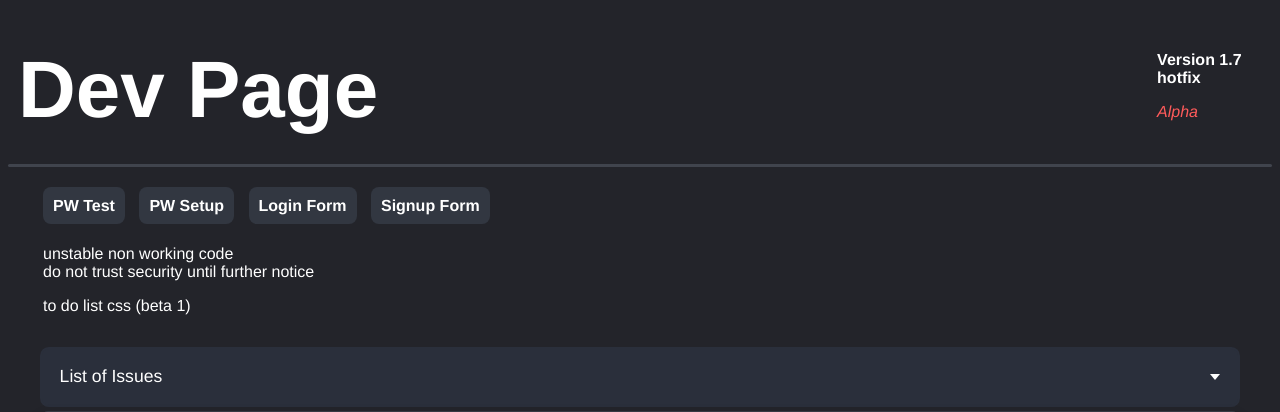
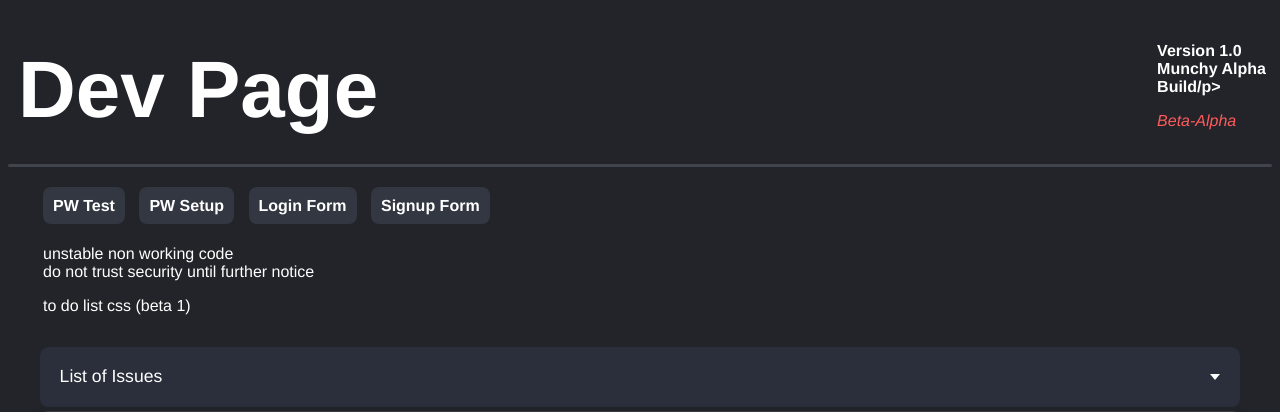
Before and after one commit to PassMasters/pwsystem, a Django app: page / in a window 1280 px wide. Shown: the top 412 px of the page. Run offline with Django 3.2, Linux system fonts and the light colour scheme; parts of the project's set-up code (start-up, migrations or seed data) failed here and were passed over.

Commit message:
fdsfdsaf

```diff
--- a/templates/version.html
+++ b/templates/version.html
@@ -202,8 +202,8 @@ body {
         <div class="headerDiv">
             <h1 class="header">Dev Page</h1>
             <div class="versionDiv">
-                <p class="version">Version 1.7 hotfix</p>
-                <p class="versionStage">Alpha</p>
+                <p class="version">Version 1.0 Munchy Alpha Build/p>
+                <p class="versionStage">Beta-Alpha</p>
             </div>
         </div>
         <div class="line"></div>
```
